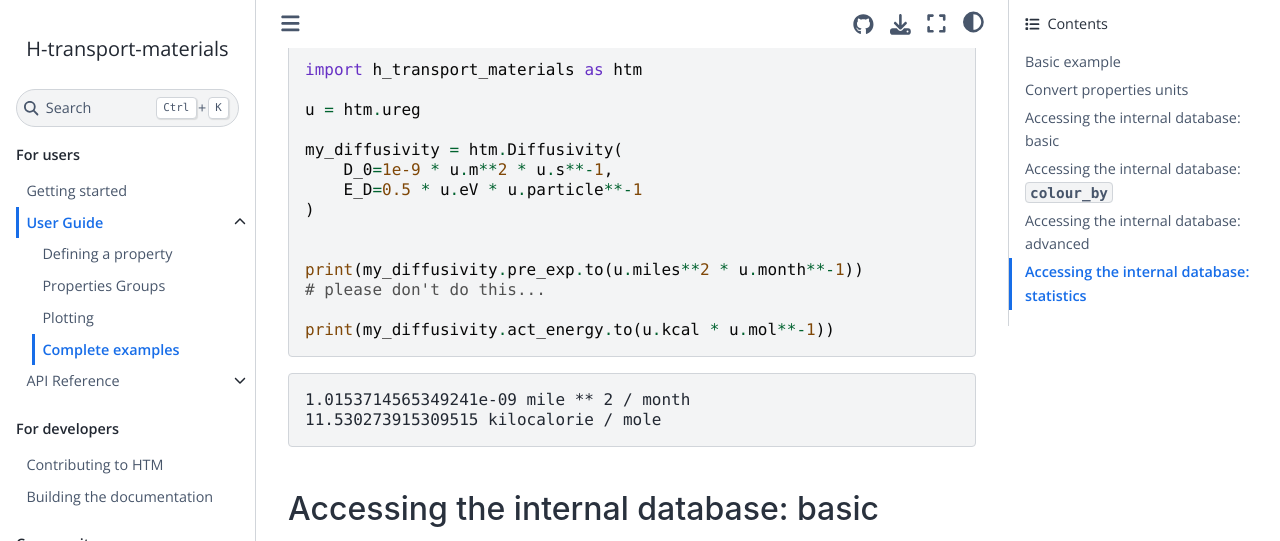
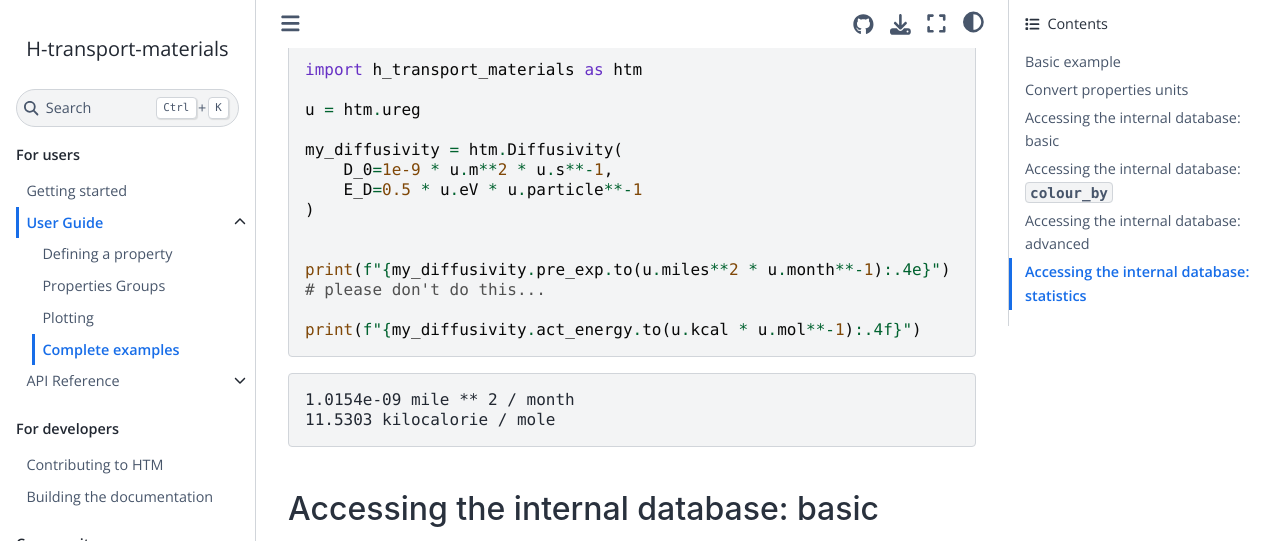
Before and after one commit to RemDelaporteMathurin/h-transport-materials, a Sphinx documentation site: the page built from docs/user/examples.rst, in a window 1280 px wide and 900 px high, scrolled down 370 px, cut to the strip 0-541 px from the top of the window. Built offline with Sphinx 7.4.7 and the Sphinx Book theme 1.1.4, drawn with Linux system fonts in a browser that asks for light colours.

Commit message:
fix docs doctest on pint 0.26 and bump CI actions
The docs job now runs on Python 3.11, which installs pint 0.26. The unit
conversion example printed 17 significant digits and pint 0.26 differs in
the last one, so print it with a fixed format instead.

Also bump actions/checkout to v5, actions/setup-python to v6 and
codecov-action to v5 (Node 20 deprecation), and cover the non-string
query branch of PropertiesGroup.filter.

Co-Authored-By: Claude Opus 5.5 <noreply@anthropic.com>

```diff
--- a/docs/user/examples.rst
+++ b/docs/user/examples.rst
@@ -48,16 +48,16 @@ Convert properties units
     )
 
 
-    print(my_diffusivity.pre_exp.to(u.miles**2 * u.month**-1))
+    print(f"{my_diffusivity.pre_exp.to(u.miles**2 * u.month**-1):.4e}")
     # please don't do this...
 
-    print(my_diffusivity.act_energy.to(u.kcal * u.mol**-1))
+    print(f"{my_diffusivity.act_energy.to(u.kcal * u.mol**-1):.4f}")
 
 
 .. testoutput::
 
-    1.0153714565349241e-09 mile ** 2 / month
-    11.530273915309515 kilocalorie / mole
+    1.0154e-09 mile ** 2 / month
+    11.5303 kilocalorie / mole
 
 Accessing the internal database: basic
 --------------------------------------
```
Also changed, not shown: 4 other files.
